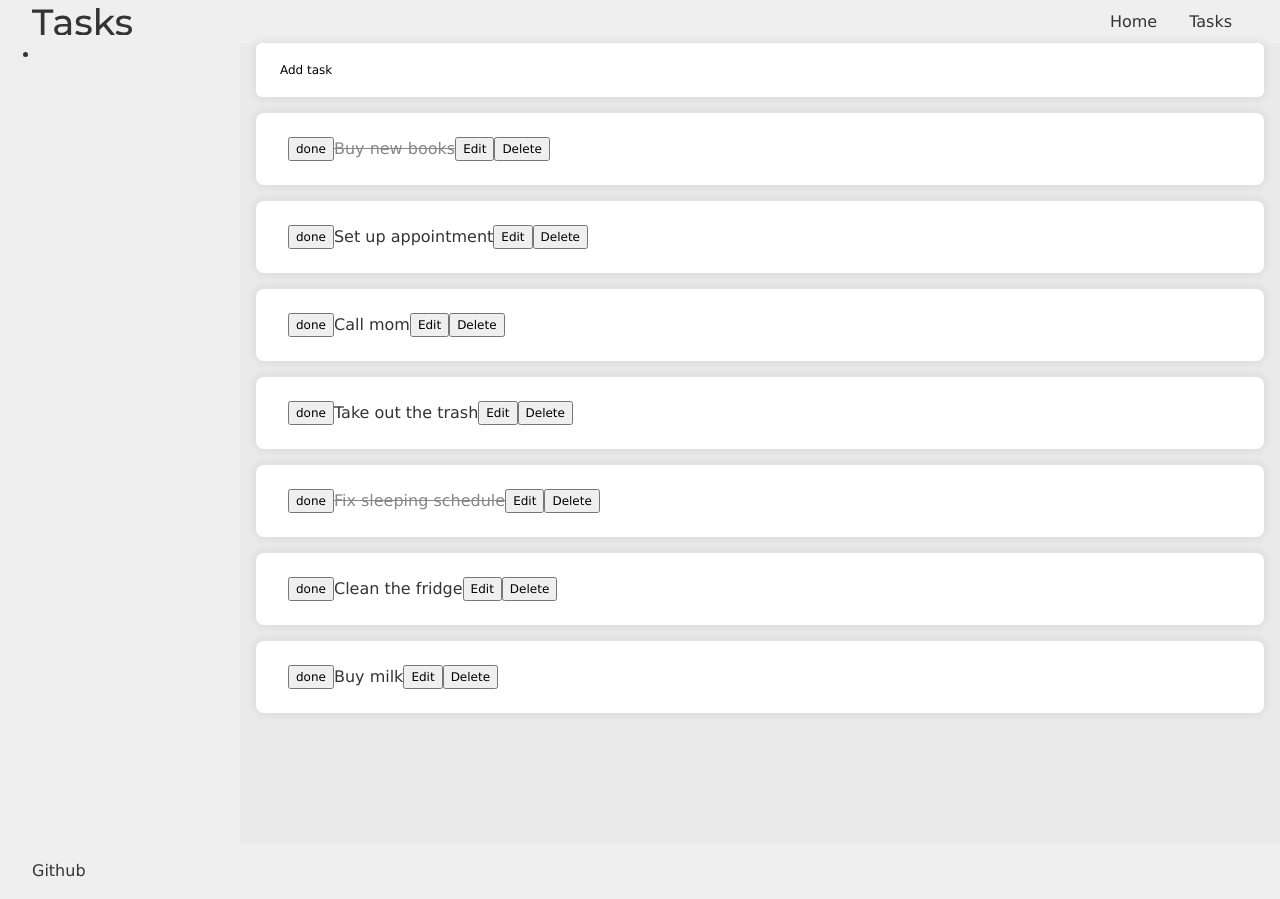
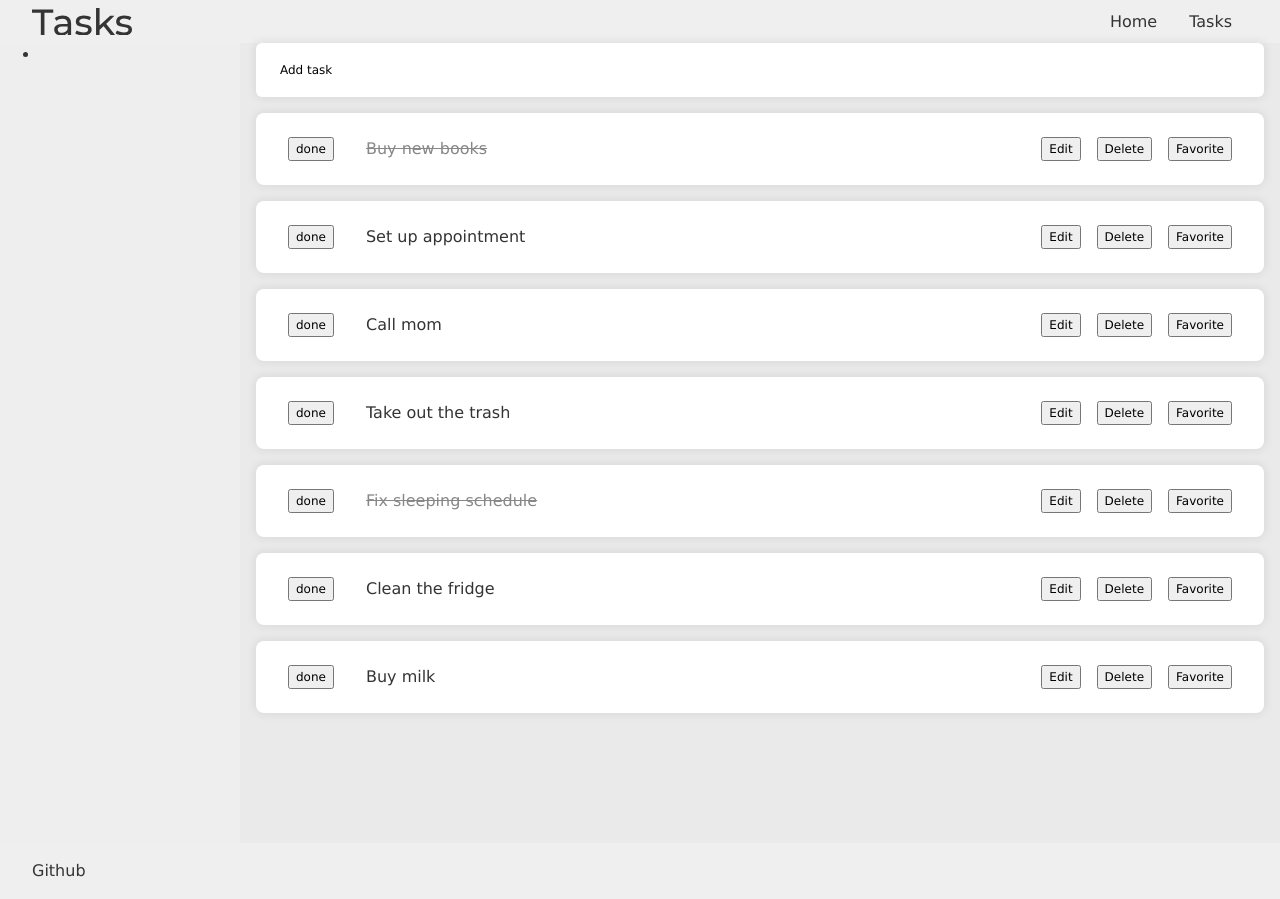
Before and after one commit to arthur-tsutiya/aplicacao-de-tarefas, a React (Create React App) app: page /tasks in a window 1280 px wide. Built offline with nearby package versions, Linux system fonts and the light colour scheme.

Commit message:
Improve the style of the tasks

```diff
--- a/src/components/Task.css
+++ b/src/components/Task.css
@@ -2,6 +2,7 @@
     display: flex;
     flex-direction: row;
     align-items: center;
+    column-gap: 2em;
 }
 
 .card {
@@ -12,7 +13,18 @@
     box-shadow: 0px 0px 10px 2px #00000011;
 }
 
+.task-title {
+    flex: 1 1 auto;
+}
+
 .done-task {
     text-decoration: line-through;
     color: var(--font-color-lighter);
 }
+
+.task-buttons {
+    flex: 0 0 auto;
+    display: flex;
+    flex-direction: row;
+    column-gap: 1em;
+}
--- a/src/components/Task.js
+++ b/src/components/Task.js
@@ -2,17 +2,20 @@ import './Task.css';
 
 export default function Task({task, onTaskToggle, onEditClick, onTaskDelete}) {
 
-    let taskClassName = "";
+    let taskClassName = "task-title";
     if (task.done) {
-        taskClassName += "done-task";
+        taskClassName += " done-task";
     }
 
     return (
         <li className="task card">
             <button onClick={() => onTaskToggle(task.id)}>done</button>
             <p className={taskClassName}>{task.description}</p>
-            <button onClick={() => onEditClick(task.id)}>Edit</button>
-            <button onClick={() => onTaskDelete(task.id)}>Delete</button>
+            <div className="task-buttons">
+                <button onClick={() => onEditClick(task.id)}>Edit</button>
+                <button onClick={() => onTaskDelete(task.id)}>Delete</button>
+                <button className="btn-important-task" onClick={() => {}}>Favorite</button>
+            </div>
         </li>
     );
 }
```
